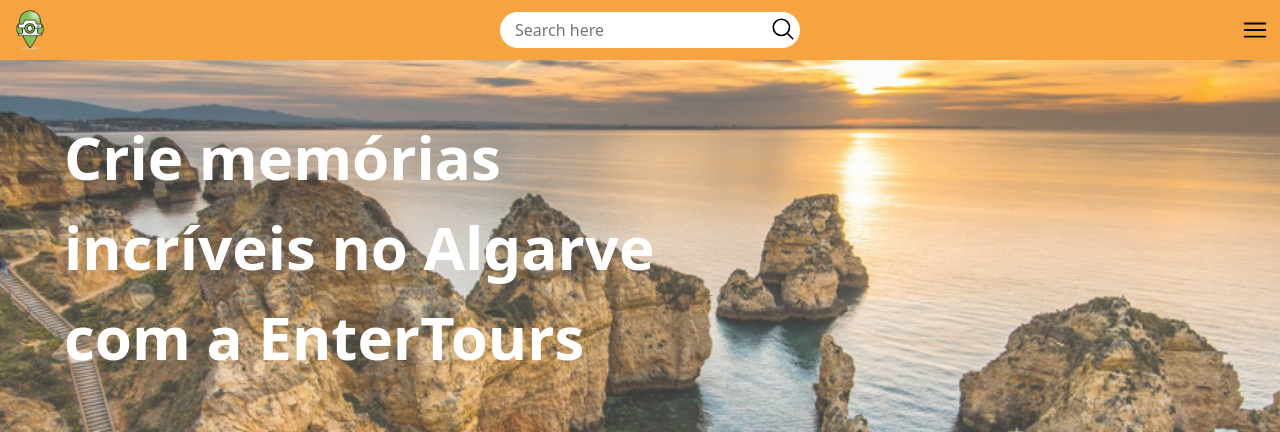
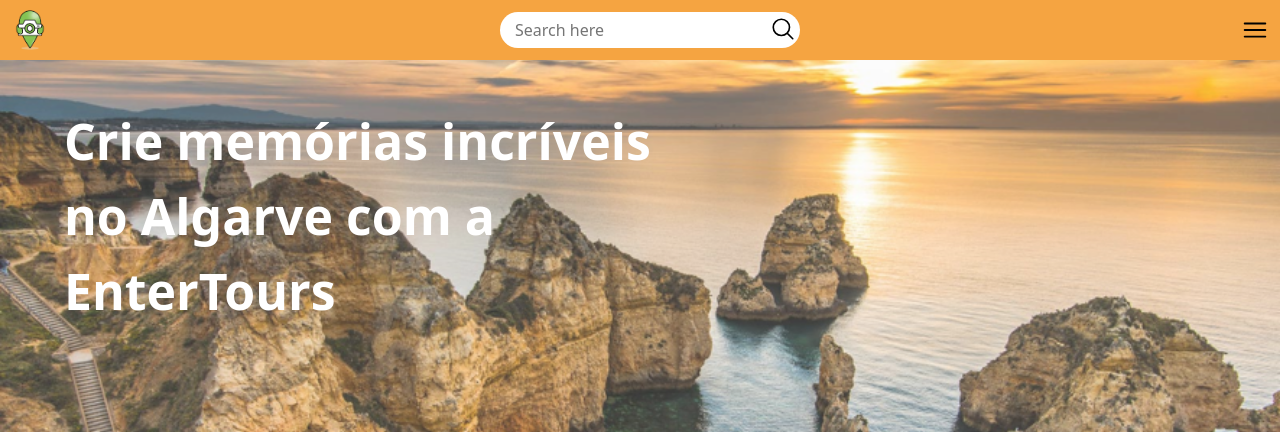
Before and after one commit to earthquake-algarve/react-service, a React (Create React App) app: page / in a window 1280 px wide. Shown: the top 432 px of the page. Built offline with nearby package versions, Linux system fonts and the light colour scheme; no server answers.

Commit message:
feat: slogan media queries

```diff
--- a/src/components/slider3/Slider3.js
+++ b/src/components/slider3/Slider3.js
@@ -61,8 +61,6 @@ export default function Slider3({ passeios }) {
                     </ul>
                 </div>
 
-
-
             </div>
         </>
     )
--- a/src/components/slogan/slogan.css
+++ b/src/components/slogan/slogan.css
@@ -11,10 +11,62 @@
 
 .slogan-text{
     color: #fff;
-    font-size: 60px;
     font-weight: bold;
     position: absolute;
-    max-width: 50%;
     left: 4rem;
-    top: 7rem;
+    top: 6.5rem;
 }
+
+@media screen and (min-width: 1024px) {
+    .slogan-text{
+        max-width: 40%;
+        font-size: 80px;
+    }
+}
+@media screen and (max-width: 1024px) {
+    .slogan-text{
+        max-width: 50%;
+        font-size: 70px;
+    }
+}
+
+@media screen and (min-width: 768px) {
+    .slogan-text{
+        max-width: 65%;
+        width: auto;
+        font-size: 65px;
+    }
+}
+@media screen and (min-width: 678px) {
+    .slogan-text{
+        max-width: 50%;
+        width: auto;
+        font-size: 50px;
+    }
+}
+
+@media screen and (max-width: 678px) {
+    .slogan-text{
+        max-width: 50%;
+        width: auto;
+        font-size: 30px;
+    }
+}
+
+@media screen and (max-width: 425px) {
+    .slogan-text{
+        max-width: 50%;
+        font-size: 25px;
+    }
+}
+@media screen and (max-width: 380px) {
+    .slogan-text{
+        top: 4rem;
+    }
+}
+
+@media screen and (max-width: 320px) {
+    .slogan-text{
+        font-size: 20px;
+    }
+}
--- a/src/index.css
+++ b/src/index.css
@@ -55,11 +55,12 @@ a {
 }
 body{
   height: 100vh;
-  width: 100vw;
+  width: 100%;
   display: standalone;
+  overflow-x: hidden;
 }
 
-#logo, #search, #favorites,#checkout, #shoppingcart, #login, #news, #about, #contact{
+/* #logo, #search, #favorites,#checkout, #shoppingcart, #login, #news, #about, #contact{
   text-decoration: none;
   color: black;
 }
@@ -81,4 +82,4 @@ body{
   font-weight: bold;
   border-radius: 50px;
   box-shadow: 1px 1px 5px;
-}
+} */
```
